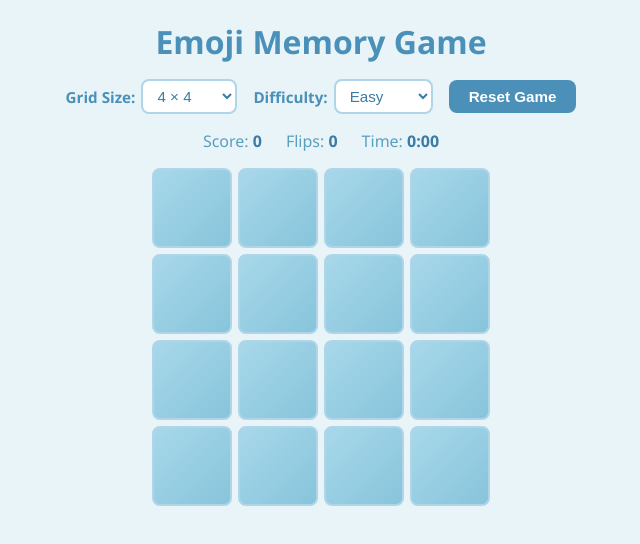
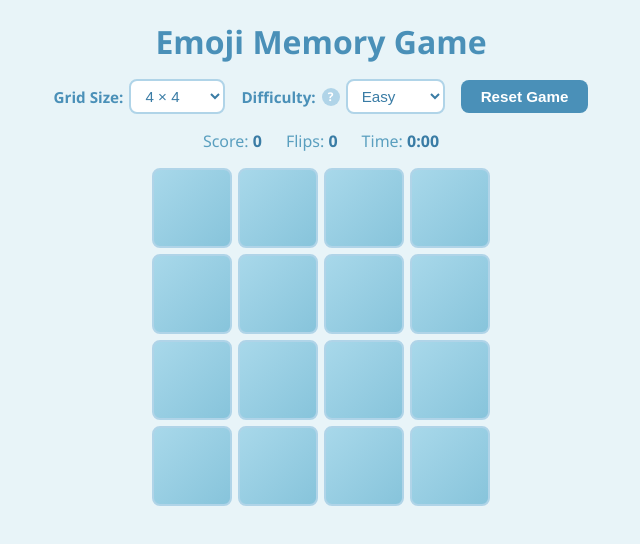
Before and after one commit to vsevolod-bokov/DEV-209-Assignment-3, a plain HTML site: page index.html in a window 1280 px wide. Shown: the whole page, without its empty margins (319-959 px from the left). Drawn offline with Linux system fonts and the light colour scheme.

Commit message:
2nd commit: difficulty adjustments

```diff
--- a/index.html
+++ b/index.html
@@ -22,6 +22,7 @@
 
       <div class="control-group">
         <label for="difficulty">Difficulty:</label>
+        <span class="tooltip" data-tip="Easy: 4 copies of each emoji. Medium: standard pairs (2 copies). Hard: standard pairs + 25% decoy cards with no match.">?</span>
         <select id="difficulty">
           <option value="easy">Easy</option>
           <option value="medium">Medium</option>
--- a/script.js
+++ b/script.js
@@ -15,10 +15,11 @@ const EMOJIS = [
 // ── Difficulty config ───────────────────────────────────────────────
 // Copies = how many of each emoji appear on the board.
 // More copies → fewer unique emojis → easier to find matches.
+// decoyRatio = fraction of cards that are unique (no match possible).
 const DIFFICULTY = {
-  easy:   { copies: 8 },
-  medium: { copies: 4 },
-  hard:   { copies: 2 },
+  easy:   { copies: 4, decoyRatio: 0 },
+  medium: { copies: 2, decoyRatio: 0 },
+  hard:   { copies: 2, decoyRatio: 0.25 },
 };
 
 // ── DOM references ──────────────────────────────────────────────────
@@ -88,11 +89,26 @@ const stopTimer = () => {
 // ── Build card data ─────────────────────────────────────────────────
 const buildCardData = (gridSize, difficulty) => {
   const totalCards = gridSize * gridSize;
-  const { copies } = DIFFICULTY[difficulty];
-  const uniqueNeeded = totalCards / copies;
-  const selectedEmojis = shuffle(EMOJIS).slice(0, uniqueNeeded);
-  const pool = selectedEmojis.flatMap((emoji) => Array(copies).fill(emoji));
-  return shuffle(pool);
+  const { copies, decoyRatio } = DIFFICULTY[difficulty];
+
+  // Calculate decoy count (round down to nearest even for clean grid)
+  let decoyCount = Math.floor(totalCards * decoyRatio);
+  let pairedCount = totalCards - decoyCount;
+  // Ensure paired portion is divisible by copies
+  pairedCount = pairedCount - (pairedCount % copies);
+  decoyCount = totalCards - pairedCount;
+
+  const shuffledEmojis = shuffle(EMOJIS);
+  const uniquePaired = pairedCount / copies;
+  const pairedEmojis = shuffledEmojis.slice(0, uniquePaired);
+  const decoyEmojis = shuffledEmojis.slice(uniquePaired, uniquePaired + decoyCount);
+
+  const pool = [
+    ...pairedEmojis.flatMap((emoji) => Array(copies).fill(emoji)),
+    ...decoyEmojis,
+  ];
+
+  return { cards: shuffle(pool), pairedCount };
 };
 
 // ── Compute card size based on grid ─────────────────────────────────
@@ -225,12 +241,10 @@ const initGame = () => {
   const difficulty = difficultySel.value;
   const cardSize = getCardSize(gridSize);
 
-  // Calculate total pairs
-  totalPairs = (gridSize * gridSize) / 2;
-
   // Build cards
-  const cardData = buildCardData(gridSize, difficulty);
+  const { cards: cardData, pairedCount } = buildCardData(gridSize, difficulty);
   cards = cardData;
+  totalPairs = pairedCount / 2;
 
   // Configure grid CSS
   gridEl.style.gridTemplateColumns = `repeat(${gridSize}, ${cardSize}px)`;
--- a/styles.css
+++ b/styles.css
@@ -46,6 +46,47 @@ h1 {
   color: #4a90b8;
   font-weight: 600;
   font-size: 0.95rem;
+}
+
+.tooltip {
+  position: relative;
+  display: inline-flex;
+  align-items: center;
+  justify-content: center;
+  width: 18px;
+  height: 18px;
+  border-radius: 50%;
+  background-color: #b0d4e8;
+  color: #fff;
+  font-size: 0.75rem;
+  font-weight: 700;
+  cursor: help;
+}
+
+.tooltip::after {
+  content: attr(data-tip);
+  position: absolute;
+  top: 28px;
+  left: 50%;
+  transform: translateX(-50%);
+  width: 240px;
+  padding: 8px 10px;
+  border-radius: 8px;
+  background: #3a7ca5;
+  color: #fff;
+  font-size: 0.8rem;
+  font-weight: 400;
+  line-height: 1.4;
+  text-align: left;
+  white-space: normal;
+  opacity: 0;
+  pointer-events: none;
+  transition: opacity 0.2s;
+  z-index: 5;
+}
+
+.tooltip:hover::after {
+  opacity: 1;
 }
 
 select {
```
Also changed, not shown: 2 other files.
